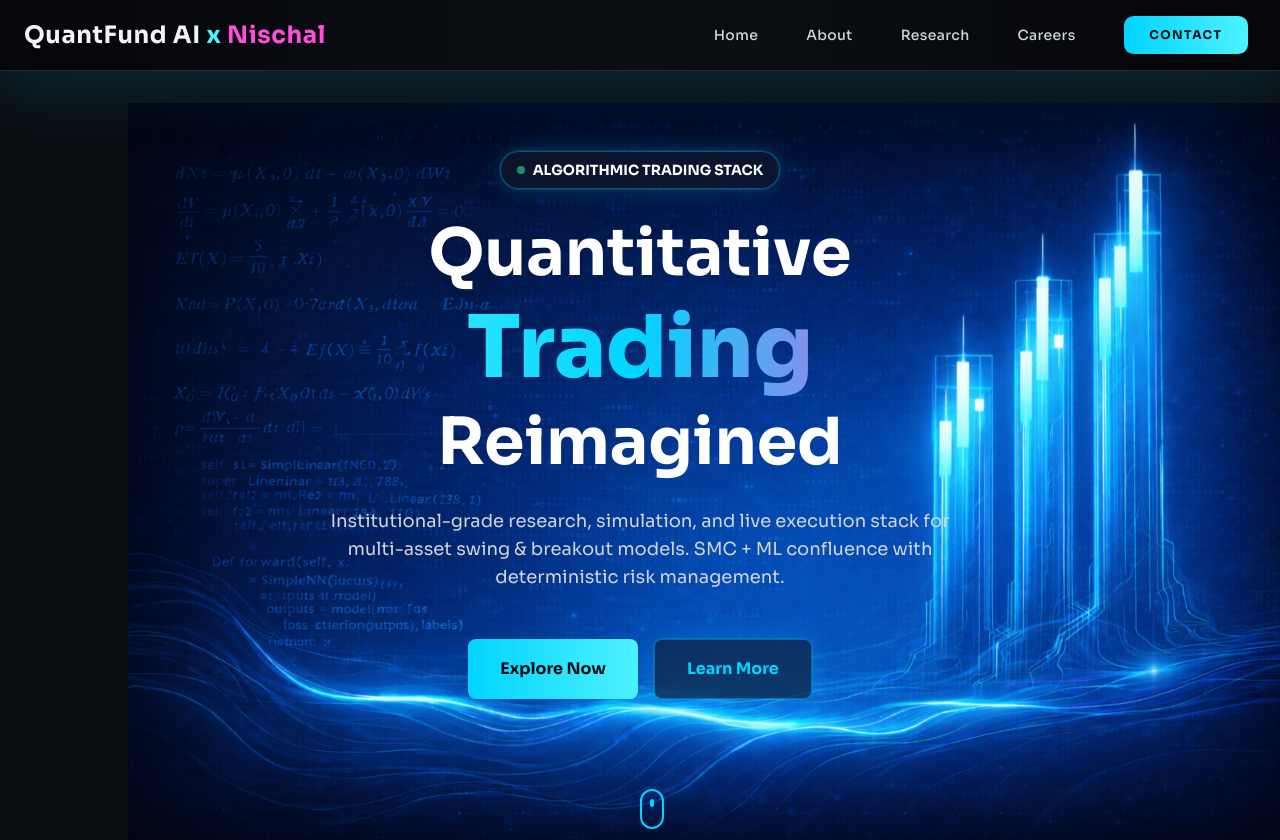
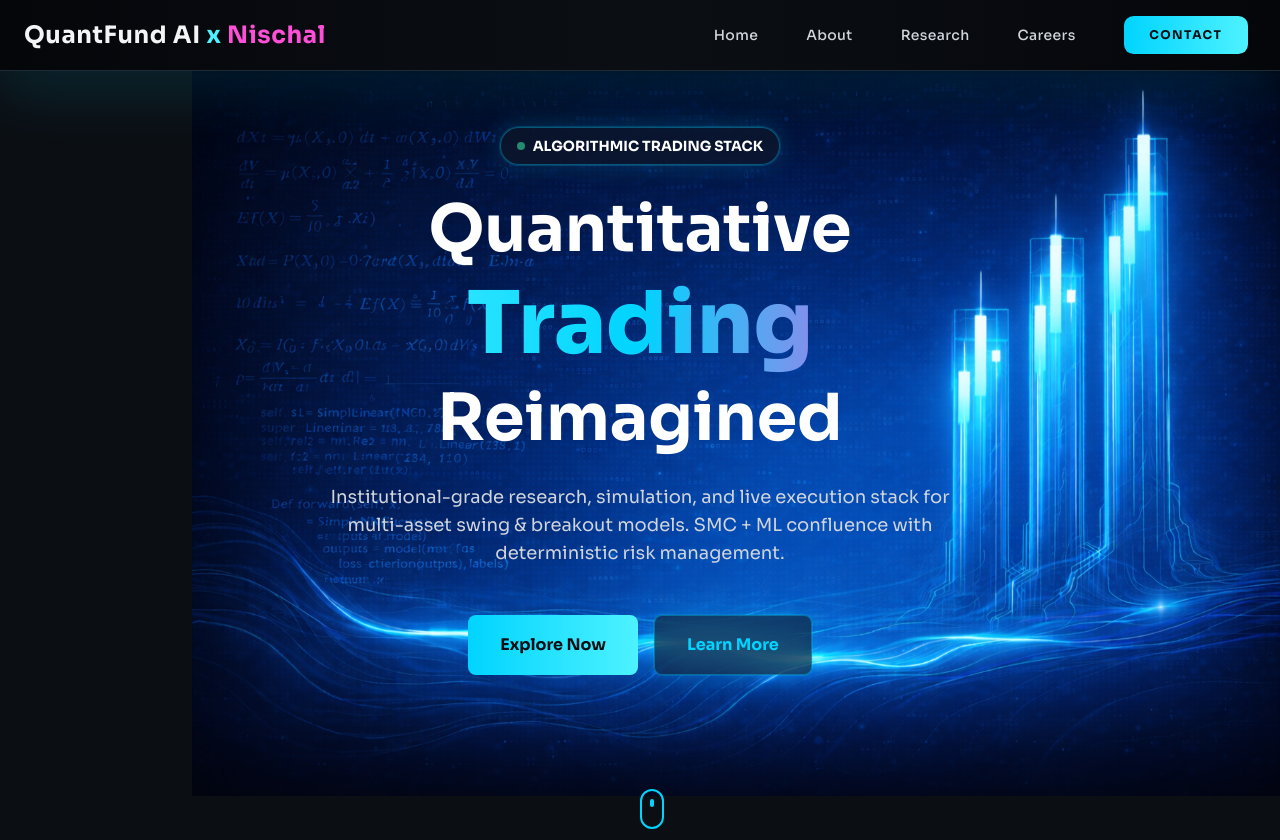
Before and after one commit to nneupane1/quant_website, a Next.js app: page / in a window 1280 px wide. Shown: the top 840 px of the page. Built offline with nearby package versions, Linux system fonts and the light colour scheme.

Commit message:
Adjust hero spacing and background scale

```diff
--- a/app/globals.css
+++ b/app/globals.css
@@ -174,8 +174,8 @@ body {
 .hero-bg {
   background-image: url('/images/scifi_layout.jpg');
   background-repeat: no-repeat;
-  background-size: 90%;
-  background-position: right bottom;
+  background-size: 85%;
+  background-position: right top;
 }
 
 @layer utilities {
--- a/components/hero/HeroSection.jsx
+++ b/components/hero/HeroSection.jsx
@@ -30,7 +30,7 @@ export const HeroSection = () => {
   return (
     <section
       ref={containerRef}
-      className="relative w-full min-h-screen flex items-start justify-center overflow-hidden bg-dark-bg pt-16 pb-12 md:pt-20 md:pb-16"
+      className="relative w-full min-h-screen flex items-start justify-center overflow-hidden bg-dark-bg pt-10 pb-10 md:pt-14 md:pb-12"
     >
       {/* Hero Background Image */}
       <div className="absolute inset-0 z-0 hero-bg" />
```
